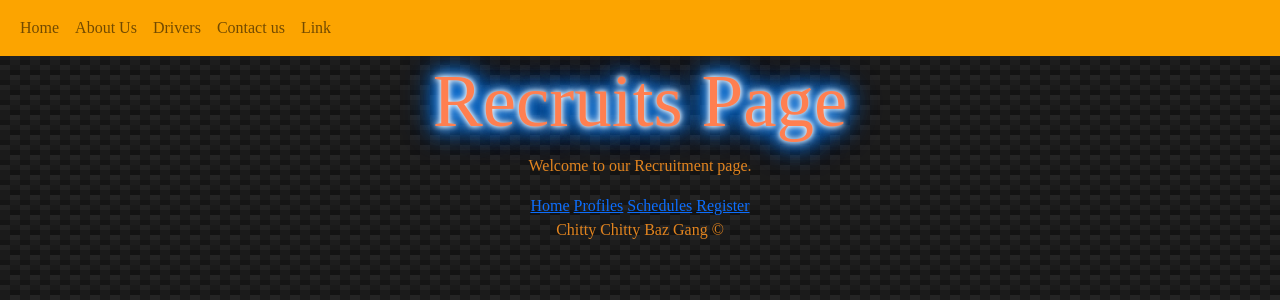
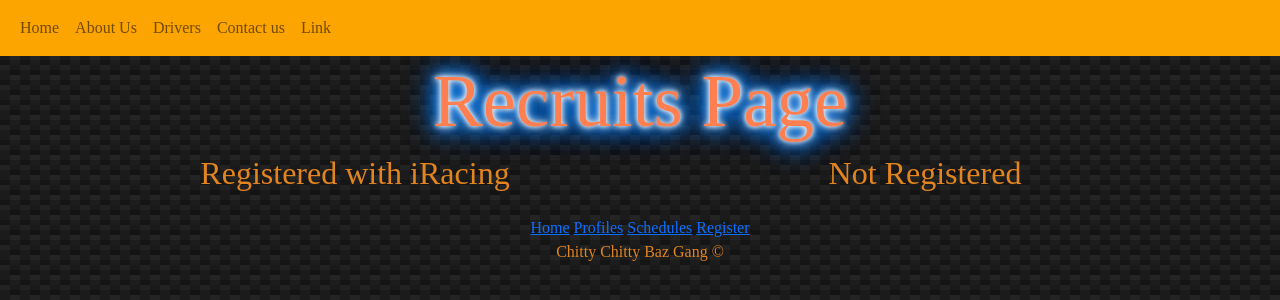
Before and after one commit to SteveReade182/ccbg_project, a Flask app: page /people in a window 1280 px wide. Shown: the top 300 px of the page. Run offline with Flask 2, Linux system fonts and the light colour scheme; data that the repository does not hold is empty.

Commit message:
iteration 3 almost complete -sorted people data and mysql connections

```diff
--- a/application/data_provider_service.py
+++ b/application/data_provider_service.py
@@ -33,15 +33,25 @@ class DataProviderService:
         return new_person[0]
 
 
-    def get_people(self, person_id=None, limit=None):
+    # def get_people(self, person_id=None, limit=None):
+    #     all_people = []
+    #     if person_id is None:
+    #         sql = "SELECT * FROM recruits order by rec_id desc"
+    #         self.cursor.execute(sql)
+    #         all_people = self.cursor.fetchall()
+    #     else:
+    #         sql = """Select * from recruits where rec_id = %s"""
+    #         input_values = (person_id,)
+    #         self.cursor.execute(sql, input_values)
+    #         all_people = self.cursor.fetchone()
+    #     return all_people
+
+
+    def get_people_by_racingID(self, has_racing_id):
         all_people = []
-        if person_id is None:
-            sql = "SELECT * FROM recruits order by rec_id desc"
-            self.cursor.execute(sql)
-            all_people = self.cursor.fetchall()
-        else:
-            sql = """Select * from recruits where rec_id = %s"""
-            input_values = (person_id,)
-            self.cursor.execute(sql, input_values)
-            all_people = self.cursor.fetchone()
+        sql = """SELECT * FROM recruits WHERE iracing_id = %s order by rec_id desc"""
+        input_values = (has_racing_id,)
+        self.cursor.execute(sql, input_values)
+        all_people = self.cursor.fetchall()
+
         return all_people
--- a/application/forms.py
+++ b/application/forms.py
@@ -1,5 +1,3 @@
-from wtforms import StringField, SubmitField
-from flask_wtf import FlaskForm
 
 from wtforms import StringField, SubmitField
 from flask_wtf import FlaskForm
@@ -12,5 +10,5 @@ class BasicForm(FlaskForm):
     surname = StringField('Last Name')
     age = StringField('Age')
     email = StringField('Email')
-    iracing_id = StringField("Yes or No")
-    submit = SubmitField('Add Name')
+    iracing_id = StringField("iRacing Subscriber?")
+    submit = SubmitField('Register')
--- a/application/routes.py
+++ b/application/routes.py
@@ -53,9 +53,10 @@ def register():
 
 @app.route('/people', methods=['GET'])
 def get_people():
-    all_people = DATA_PROVIDER.get_people()
-    return render_template('people.html', title="Recruits", people=all_people)
-
+    all_people_with = DATA_PROVIDER.get_people_by_racingID("Y")
+    all_people_without = DATA_PROVIDER.get_people_by_racingID("N")
+    # return render_template('people.html', title="Recruits", people_with=all_people_with)
+    return render_template('people.html', title="Recruits", people_with=all_people_with, people_without=all_people_without)
 
 @app.route('/driver_profile')
 def driver_profile():
--- a/application/templates/people.html
+++ b/application/templates/people.html
@@ -1,9 +1,34 @@
 {% extends "layout.html" %}
 {% block body_content %}
-    <p>Welcome to our Recruitment page.</p>
-<ul>
-{% for person in people %}
-<li>{{ person[0] }} {{ person[1]}} {{ person[2] }}</li>
-    {% endfor %}
-</ul>
+
+<div class="container text-center">
+   <div class="row">
+     <div class="col-6">
+       <h2>Registered with iRacing</h2>
+     </div>
+     <div class="col-6">
+       <h2>Not Registered</h2>
+     </div>
+   </div>
+  <div class="row">
+
+    <div class="col-6">
+      <ul style="list-style: none;">
+        {% for person in people_with %}
+        <li>{{ person[1]}} {{ person[2] }}</li>
+        {% endfor %}
+      </ul>
+    </div>
+
+    <div class="col-6">
+      <ul style="list-style: none;">
+        {% for person in people_without %}
+        <li>{{ person[1]}} {{ person[2] }}</li>
+        {% endfor %}
+      </ul>
+    </div>
+
+  </div>
+</div>
+
 {% endblock %}
```
